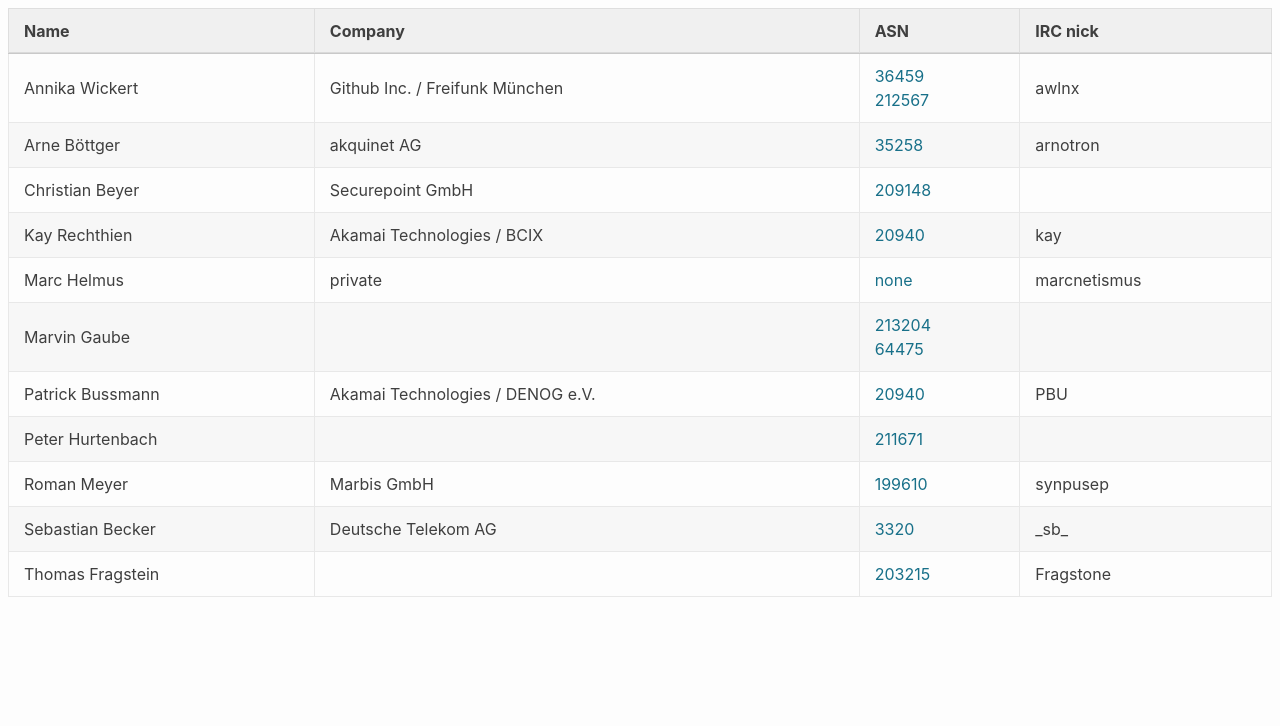
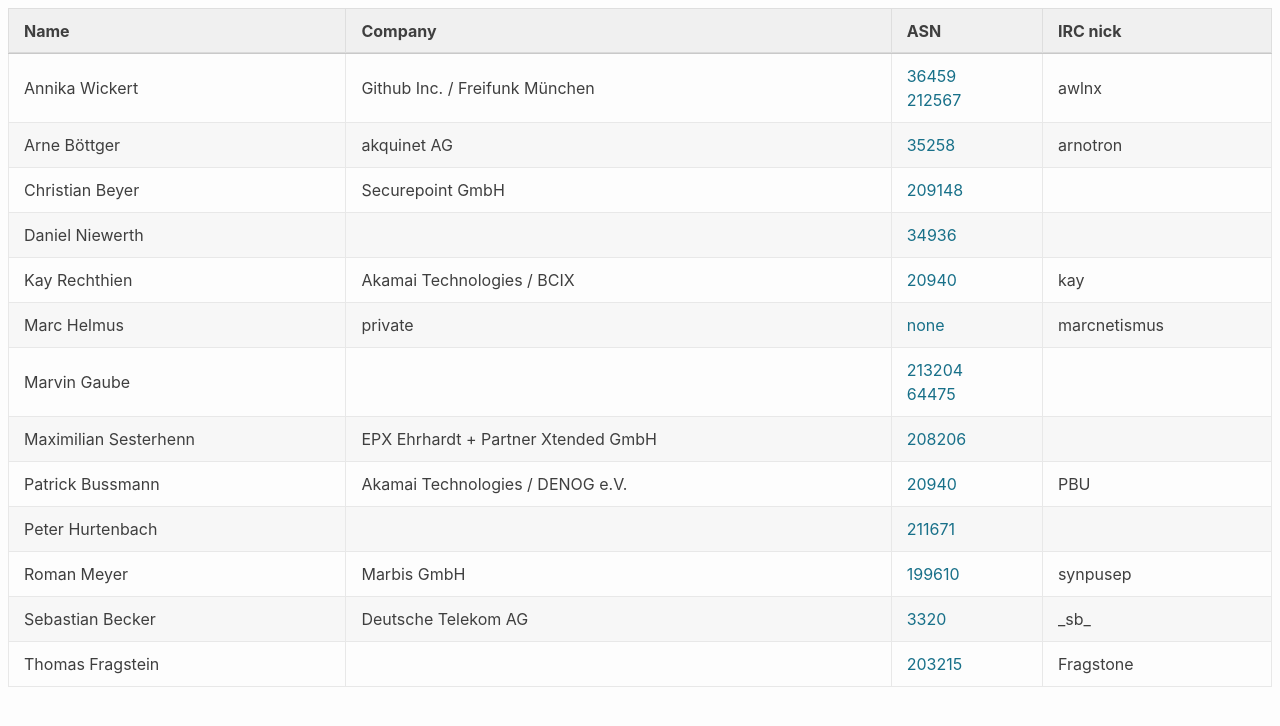
Before and after one commit to denog/pretix-attendeelist, a Jekyll site: the page built from meetup_2021_02/index.markdown, in a window 1280 px wide. Shown: the top 726 px of the page. Built offline with Jekyll 4.4.1, drawn with Linux system fonts in a browser that asks for light colours.

Commit message:
Latest data: Thu Apr  8 14:51:20 UTC 2021

```diff
--- a/_data/attendees_meetup_2021-02.json
+++ b/_data/attendees_meetup_2021-02.json
@@ -18,6 +18,12 @@
     "asn": "209148"
   },
   {
+    "name": "Daniel Niewerth",
+    "company": null,
+    "irc": null,
+    "asn": "34936"
+  },
+  {
     "name": "Kay Rechthien",
     "company": "Akamai Technologies / BCIX",
     "irc": "kay",
@@ -34,6 +40,12 @@
     "company": null,
     "irc": null,
     "asn": "AS213204, AS64475"
+  },
+  {
+    "name": "Maximilian Sesterhenn",
+    "company": "EPX Ehrhardt + Partner Xtended GmbH",
+    "irc": null,
+    "asn": "AS208206"
   },
   {
     "name": "Patrick Bussmann",
```
